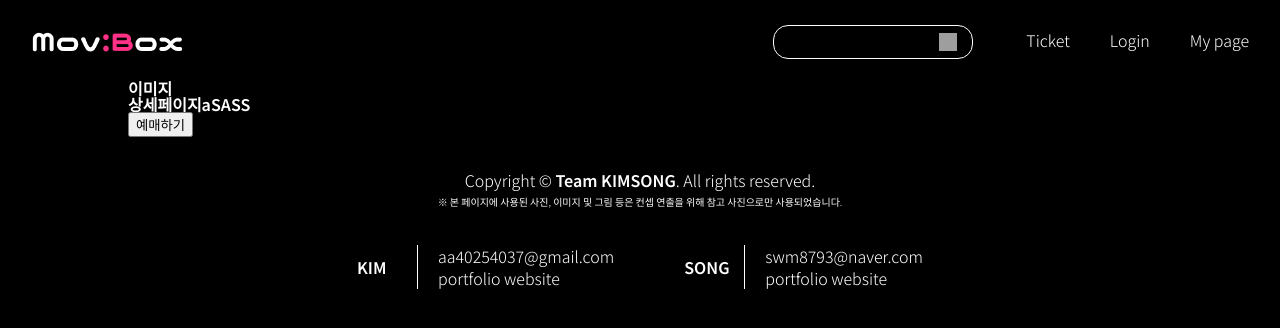
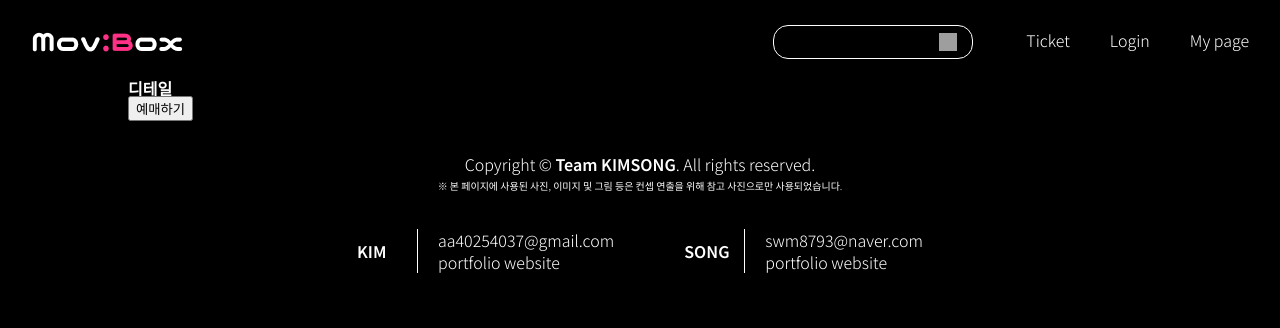
Before and after one commit to kimziyeon/movBox, a Next.js app: page /detail in a window 1280 px wide. Shown: the top 328 px of the page. Built offline with nearby package versions, Linux system fonts and the light colour scheme; grey boxes are pictures that could not be loaded.

Commit message:
20240830 메인페이지Css완료

```diff
--- a/src/app/detail/page.jsx
+++ b/src/app/detail/page.jsx
@@ -6,11 +6,11 @@ import React from 'react';
 function page(props) {
 
     return (
-        <div>
-            <h1>이미지</h1>
+        <>
+            {/* <h1>이미지</h1> */}
             <Detail />
             <Link href='reserve'><button>예매하기</button></Link>
-        </div>
+        </>
     );
 }
 
--- a/src/comp/UIUX/Detail.jsx
+++ b/src/comp/UIUX/Detail.jsx
@@ -1,11 +1,17 @@
-import React from 'react';
+//상세페이지
+
+import React, { useEffect } from 'react';
+import "../style/main.scss";
+import Image from 'next/image';
 
 function Detail(props) {
 
     return (
-        <div>
-            상세페이지aSASS
-        </div>
+        <>
+            <article className='detail_movie'>
+                디테일
+            </article>
+        </>
     );
 }
 
```
Also changed, not shown: src/comp/UIUX/Movie.jsx (+16 -6 lines).
